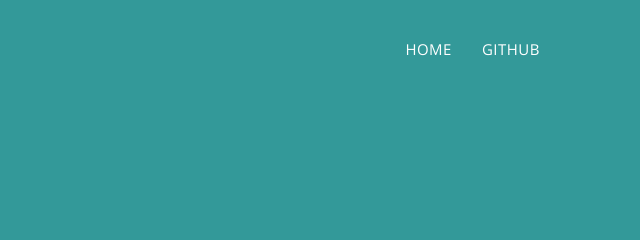
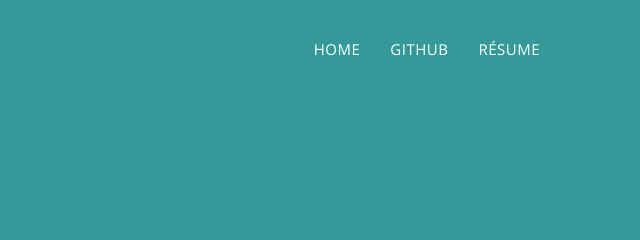
Before and after one commit to minhhuu291/portfolio, a plain HTML site: page index.html in a window 1280 px wide. Shown: the top 240 px of the page, 640-1280 px from the left. Drawn offline with nearby package versions, Linux system fonts and the light colour scheme.

Commit message:
adding Resume

```diff
--- a/index.html
+++ b/index.html
@@ -67,7 +67,8 @@
 		    <div class="collapse navbar-collapse" id="bs-example-navbar-collapse-1">
 		      	<ul class="nav navbar-nav mu-menu navbar-right">
 			        <li><a href="#">HOME</a></li>
-			        <li><a href="https://github.com/minhhuu291">GITHUB</a></li>
+					<li><a href="https://github.com/minhhuu291">GITHUB</a></li>
+					<li><a href="assets/Resume_Minh.pdf" download>RÉSUME</a></li>
 		            <!-- <li><a href="#">BLOG</a></li> -->
 		      	</ul>
 		    </div><!-- /.navbar-collapse -->
```
Also changed, not shown: 1 other file.
